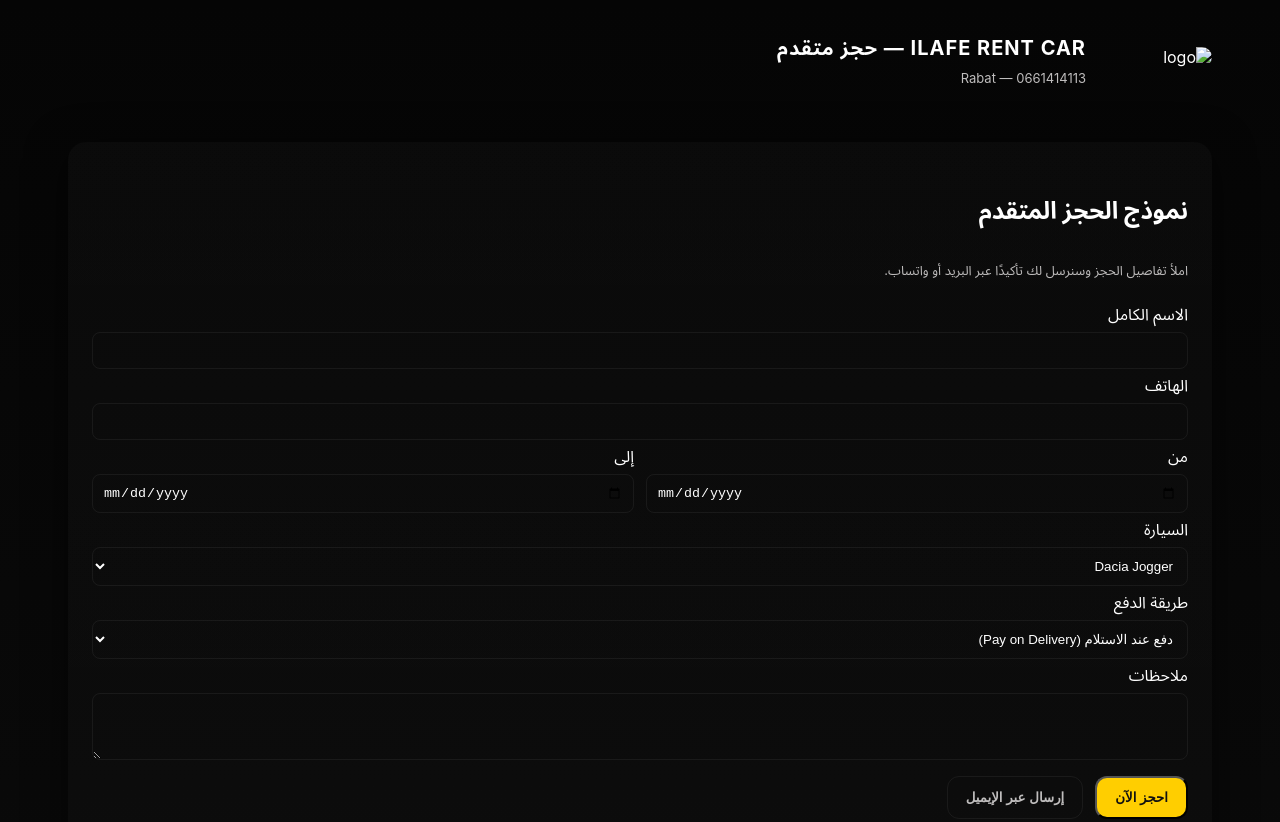
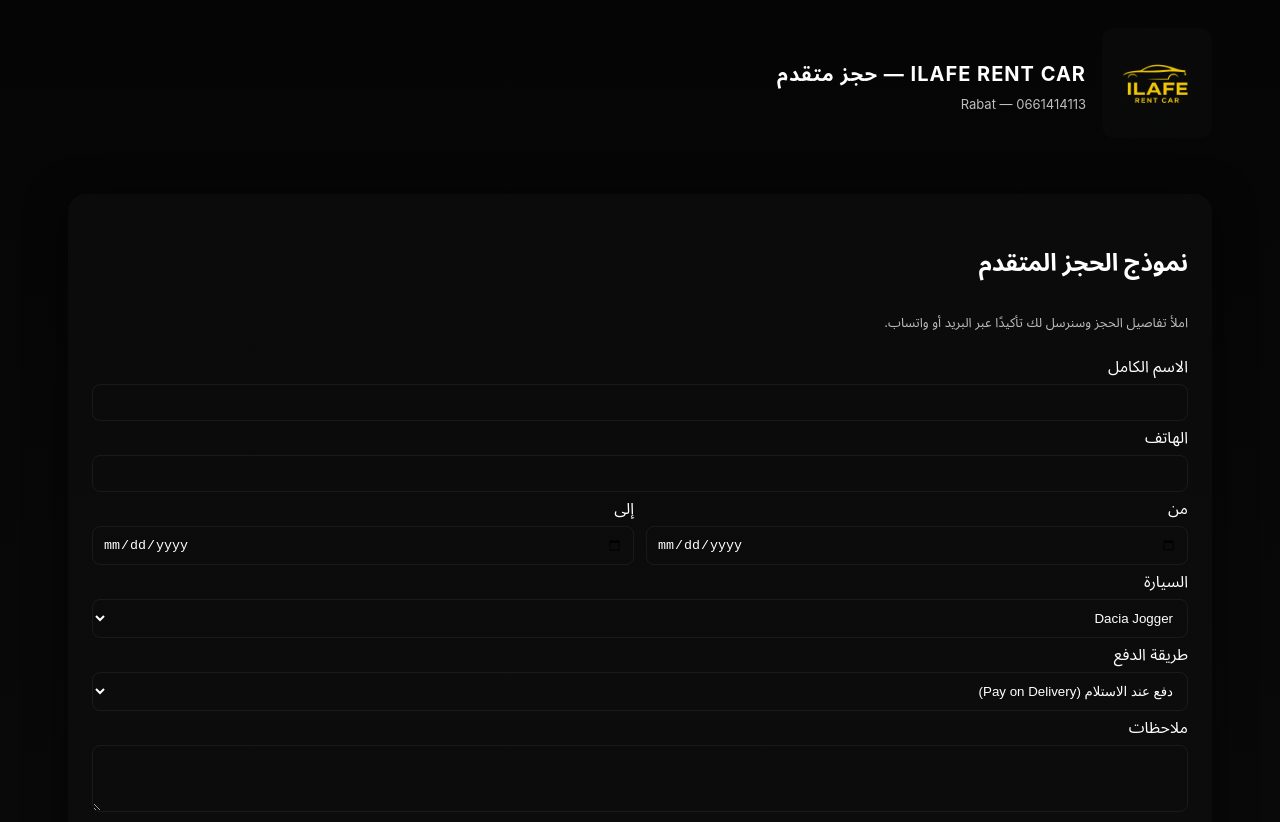
Before and after one commit to pgoldenviper-dev/ilaferentcar, a website: page booking.html in a window 1280 px wide. Shown: the top 822 px of the page. Drawn offline with Linux system fonts and the light colour scheme.

Commit message:
Update logo image source in booking.html

```diff
--- a/booking.html
+++ b/booking.html
@@ -41,7 +41,8 @@
 </head>
 <body>
 <header class="container">
-  <div class="brand"><img src="images/logo.png" alt="logo"><div><h1>ILAFE RENT CAR — حجز متقدم</h1><div class="small">0661414113 — Rabat</div></div></div>
+  <div class="brand"><img src="logo.png" alt="ILAFE logo">
+<div><h1>ILAFE RENT CAR — حجز متقدم</h1><div class="small">0661414113 — Rabat</div></div></div>
 </header>
 <main class="container">
   <div class="hero-card">
```
